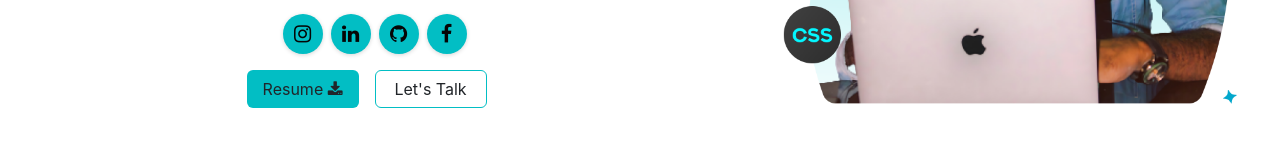
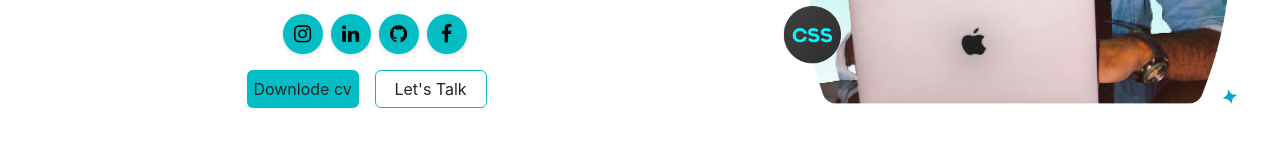
Before and after one commit to JEGA786/jega-portfolio, a React (Create React App) app: page / in a window 1280 px wide. Shown: the part 336-496 px from the top of the page. Built offline with nearby package versions, Linux system fonts and the light colour scheme; a web font is replaced by a local one.

Commit message:
last live

```diff
--- a/src/view/dashboard/AboutMe/About.tsx
+++ b/src/view/dashboard/AboutMe/About.tsx
@@ -20,20 +20,21 @@ export function AboutMe() {
 
       <div className="about-boxtext col-lg-6 col-md-7 col-12 ">
         <div data-aos="fade-zoom-in-up" data-aos-duration="2500" className="two-box  d-flex justify-content-lg-start justify-content-md-start justify-content-center">
-          <div data-aos="zoom-in-up" data-aos-duration="2500" className="Expriance d-flex flex-column justify-content-center text-center">
+         <a className=" text-decoration-none text-dark" href="#"> <div data-aos="zoom-in-up" data-aos-duration="2500" className="Expriance d-flex flex-column justify-content-center text-center">
           <i className="fa-sharp fa-solid fa-medal fa-fade fs-3 p-2"></i>
           <h5>Expriance</h5>
               <p className="  fw-light">
                    1+ Year Of Expriencing
                 </p>
 
-          </div>
-          <div data-aos="zoom-in-up" data-aos-duration="2500" className="Expriance mx-lg-4 mx-0 d-flex flex-column justify-content-center text-center">
+          </div></a>
+          <a className=" text-decoration-none text-dark" href="#Mywork">
+            <div data-aos="zoom-in-up" data-aos-duration="2500" className="Expriance mx-lg-4 mx-0 d-flex flex-column justify-content-center text-center">
           <i className="fa-sharp fa-solid fa-list-check fa-fade  fs-3 p-2"></i>
                  <h5>Project</h5>
                  <p className=" fw-light">5+ completed</p>
 
-          </div>
+          </div></a>
 
           <div className="text d-flex justify-content-start">
           <p data-aos="zoom-in-right" data-aos-duration="2500"className="text-start  lh-lg   text-lg-start text-md-start  text-center">
--- a/src/view/dashboard/Homepage/Home.tsx
+++ b/src/view/dashboard/Homepage/Home.tsx
@@ -24,8 +24,8 @@ export function Homepage() {
   <div className="fb fs-5  mx-1 d-flex justify-content-center align-items-center "> <a href="https://www.facebook.com/profile.php?id=100024132496468"><i className="fa fa-facebook"></i></a></div>
 
 </div>
-                <a href="../../../asset/JEGADEESAN M Resume.pdf" download={'JEGA resume'}  className="linkbtnone"><button data-aos="fade-up" data-aos-duration="2500" type="button" className="btn btnone ">
-                  Resume <i className="fa fa-download "></i>
+                <a href="../../../asset/JEGADEESAN M Resume.pdf" download={''}  className="linkbtnone"><button data-aos="fade-up" data-aos-duration="2500" type="button" className="btn btnone px-1">
+                  Downlode cv
                 </button></a>
 
                 <a  href="#ContactUs"  className="linkbtntwo"><button data-aos="fade-up" data-aos-duration="2000" type="button" className="btn btntwo  text-dark mx-3">
--- a/src/view/dashboard/Mywork/Mywork.tsx
+++ b/src/view/dashboard/Mywork/Mywork.tsx
@@ -16,6 +16,7 @@ export function Mywork(){
   <input type="radio" name="slider" id="item-1" defaultChecked />
   <input type="radio" name="slider" id="item-2" />
   <input type="radio" name="slider" id="item-3" />
+
   <div data-aos="fade-up"
      data-aos-anchor-placement="center-bottom"  data-aos-duration="2500" className="cards">
     <label className="slaider-card    " htmlFor="item-1" id="song-1">
@@ -73,7 +74,7 @@ export function Mywork(){
 
 
 
-<div data-aos="fade-right"
+<div data-aos="fade-right" id="design"
      data-aos-duration="2500" className=" liveproject text-dark text-center mt-4"><h4>Design Service</h4></div>
 <div className="designs container  col-12">
 <div data-aos="fade-up"
--- a/src/view/dashboard/Services/Services.tsx
+++ b/src/view/dashboard/Services/Services.tsx
@@ -1,13 +1,8 @@
-
 import "../Services/Services.css";
 
 // import { Player } from '@lottiefiles/react-lottie-player';
 
-
-
 export function Services() {
-
-
   return (
     <div className="servicepage ">
       <div className="heading text-center">
```
Also changed, not shown: src/view/dashboard/Services/Services.css (line endings or trailing spaces).
